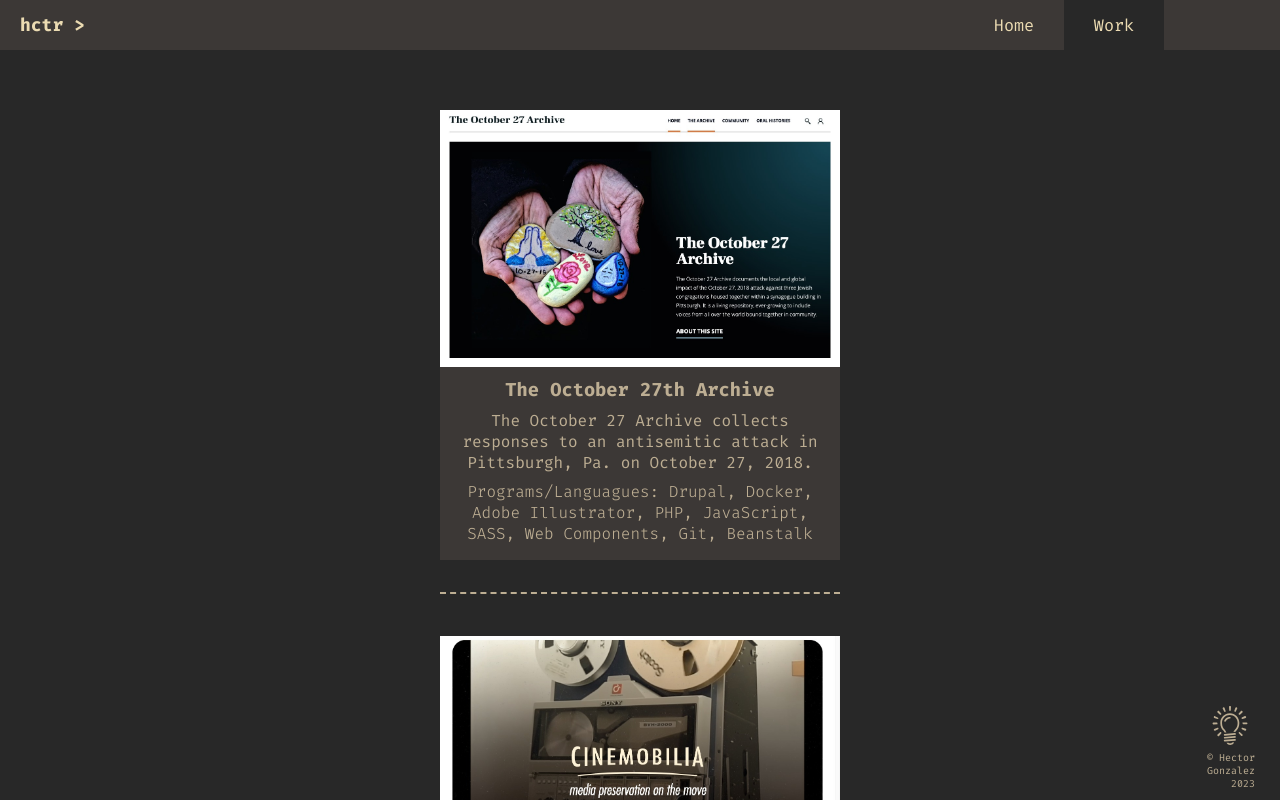
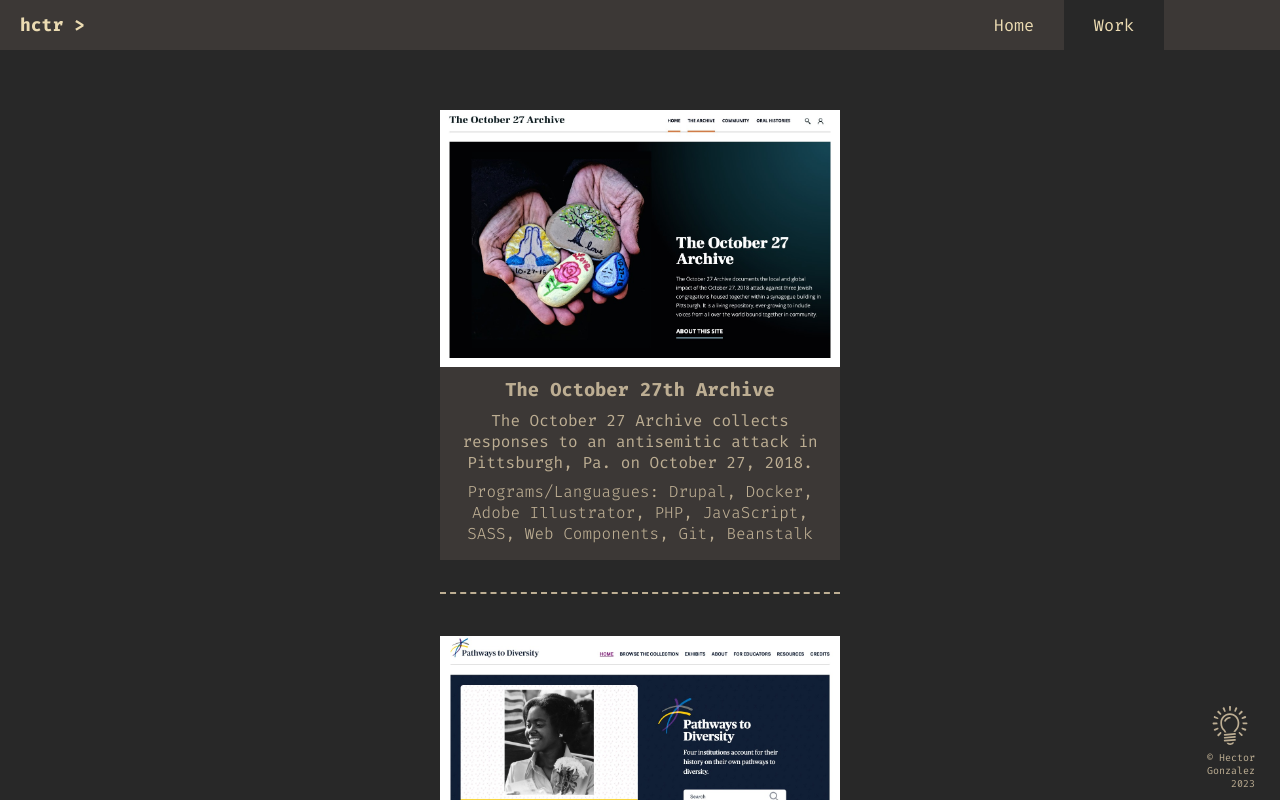
Before and after one commit to hctrgnzlz/portfolio, a React (Create React App) app: page /#/work in a window 1280 px wide. Built offline with nearby package versions, Linux system fonts and the light colour scheme.

Commit message:
project rearrangement

```diff
--- a/src/pages/Work.js
+++ b/src/pages/Work.js
@@ -19,6 +19,13 @@
     url='https://october27archive.org/'/>
 
   <Card
+    title='Pathways to Diversity'
+    image= {Pathways}
+    languages= 'Programs/Languagues: Omeka, Adobe Illustrator, PHTML, JavaScript, SASS, Git, Beanstalk'
+    body='A collection of documents, images, stories, and artifacts related to the desegregation of the campuses in  Centre College, Furman University, Rollins College, and Washington and Lee University.'
+    url='https://omeka.centre.edu/s/pathways/'/>
+
+  <Card
     title='CineMobilia'
     image= {Cinemobilia}
     languages= 'Programs/Languagues: Drupal, Docker, Adobe Illustrator, PHP, JavaScript, SASS, Web Components, Git, Beanstalk'
@@ -32,16 +39,6 @@
     body="A digital collection of Sid Sacksons diaries and life work in Game Design."
     url='https://sacksonportal.museumofplay.org/s/sackson-portal/page/welcome'/>
 
-  <Card
-    title='Pathways to Diversity'
-    image= {Pathways}
-    languages= 'Programs/Languagues: Omeka, Adobe Illustrator, PHTML, JavaScript, SASS, Git, Beanstalk'
-    body='A collection of documents, images, stories, and artifacts related to the desegregation of the campuses in  Centre College, Furman University, Rollins College, and Washington and Lee University.'
-    url='https://omeka.centre.edu/s/pathways/'/>
-
-
-
-
 
 </StyledContainer>
 
```
